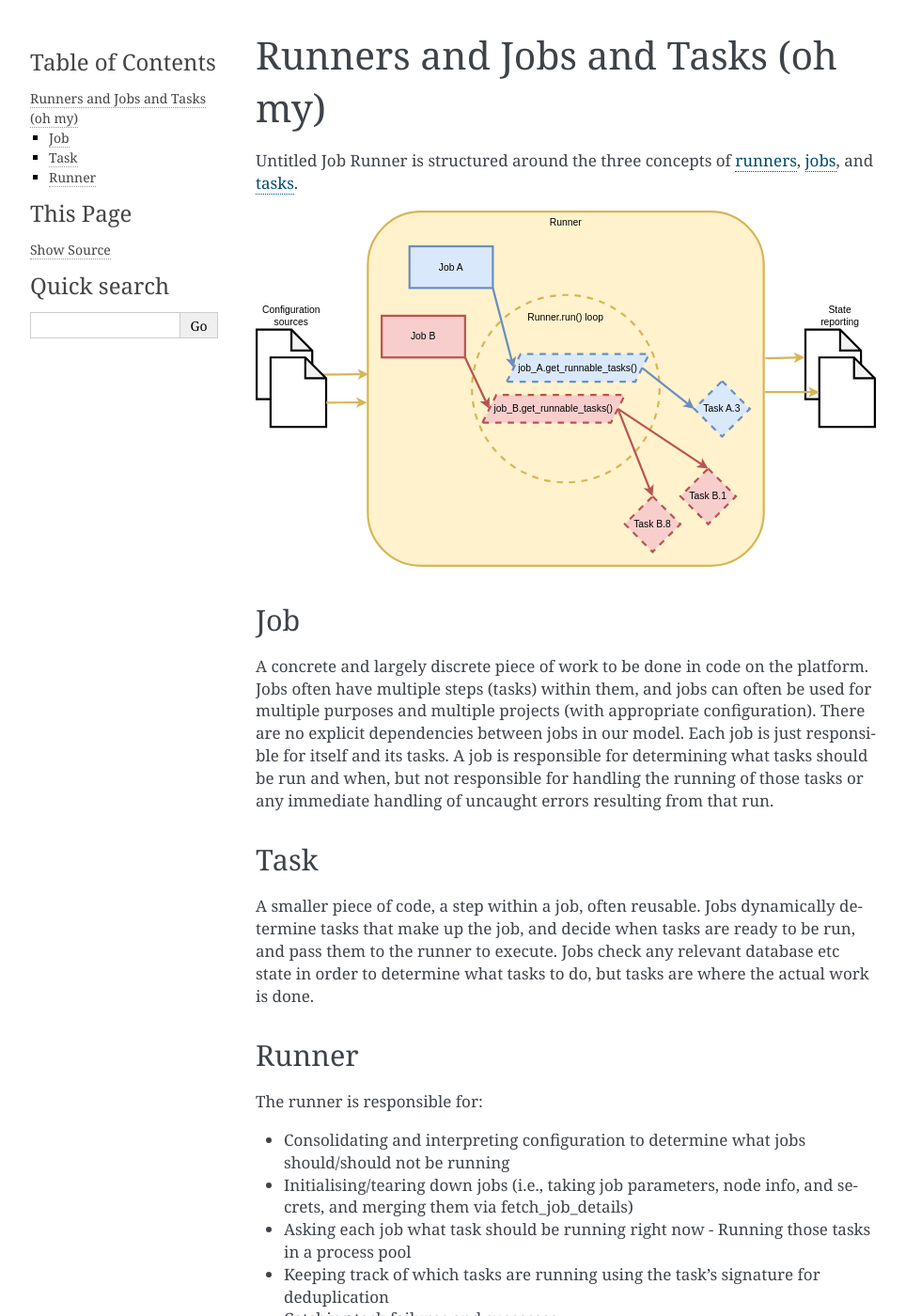
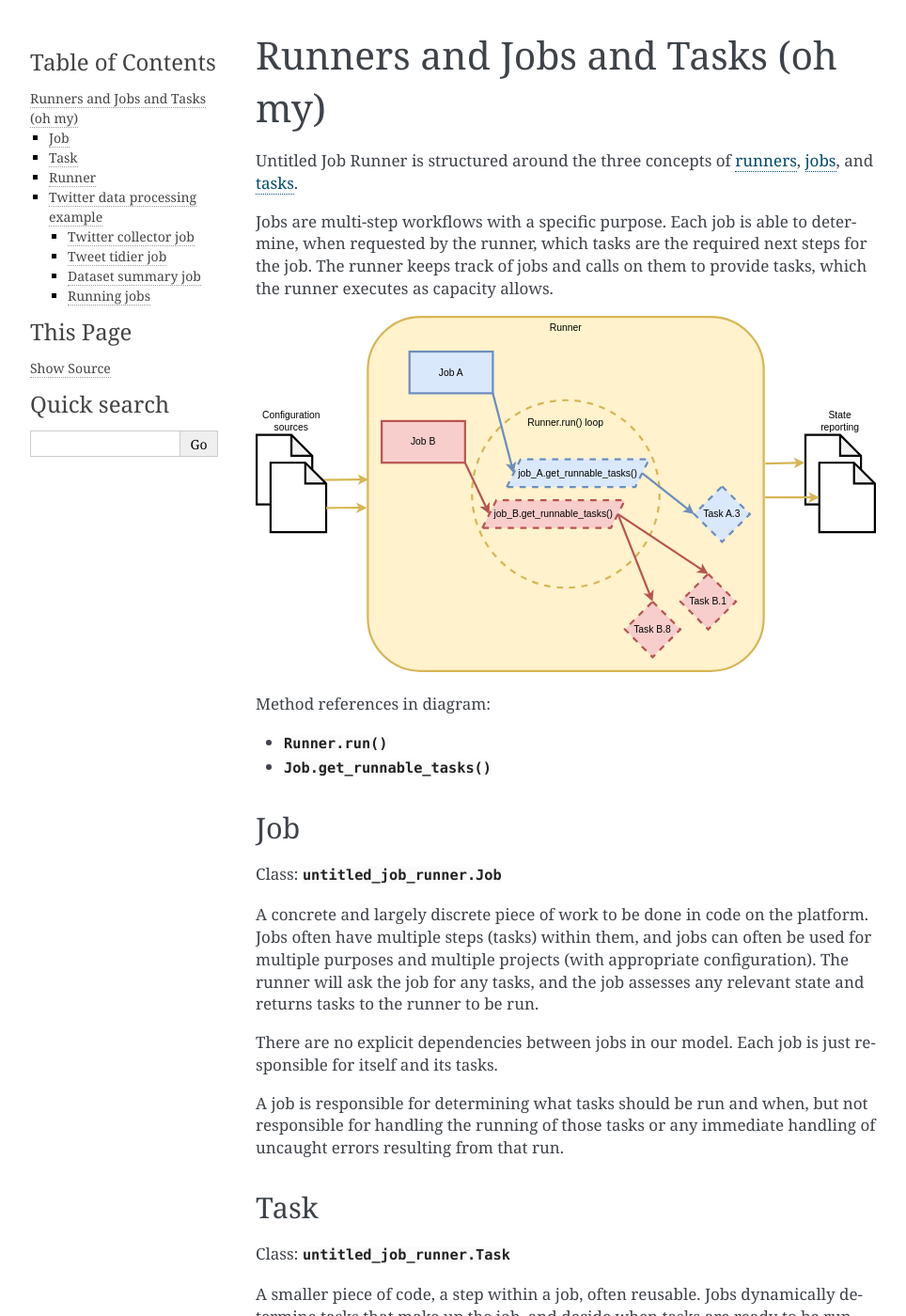
Before and after one commit to QUT-Digital-Observatory/untitled_job_runner, a Sphinx documentation site: the page built from docs/runners_jobs_tasks.rst, in a window 1280 px wide and 1400 px high. Shown: the whole window at 94% size, without its empty margins (148-1112 px from the left). Built offline with Sphinx 7.4.7, drawn with Linux system fonts in a browser that asks for light colours; some of the changed text lies outside the part shown.

Commit message:
Expand core concept docs
Adds example and edits and expands existing docs

```diff
--- a/docs/conf.py
+++ b/docs/conf.py
@@ -43,6 +43,8 @@ templates_path = ["_templates"]
 # This pattern also affects html_static_path and html_extra_path.
 exclude_patterns = ["_build", "Thumbs.db", ".DS_Store"]
 
+# Other config
+primary_domain = "py"
 
 # -- Options for HTML output -------------------------------------------------
 
--- a/docs/runners_jobs_tasks.rst
+++ b/docs/runners_jobs_tasks.rst
@@ -5,40 +5,65 @@ Untitled Job Runner is structured around the three concepts of
 :ref:`runners <runner_concept>`, :ref:`jobs <job_concept>`, and
 :ref:`tasks <task_concept>`.
 
+Jobs are multi-step workflows with a specific purpose. Each job is able to determine,
+when requested by the runner, which tasks are the required next steps for the job. The
+runner keeps track of jobs and calls on them to provide tasks, which the runner executes
+as capacity allows.
+
 .. image:: _images/UJR_runner_loop.*
     :alt: Diagram: The Runner sits at the centre, encompassing Jobs and Tasks. Within
-        the Runner, the Runner.run() loop contains job.get_runnable_tasks() methods for
+        the Runner, the Runner.run loop contains job.get_runnable_tasks methods for
         each job, connecting each job to its tasks. Outside the Runner, configuration
         sources are taken in and state reporting is output.
 
+Method references in diagram:
+
+- :meth:`Runner.run`
+- :meth:`Job.get_runnable_tasks`
+
+
+.. index:: Job
 .. _job_concept:
 
 Job
 ---
+
+Class: :class:`untitled_job_runner.Job`
+
 A concrete and largely discrete piece of work to be done in code on the platform.
 Jobs often have multiple steps (tasks) within them, and jobs can often be used for
-multiple purposes and multiple projects (with appropriate configuration). There are
-no explicit dependencies between jobs in our model. Each job is just responsible for
-itself and its tasks. A job is responsible for determining what tasks should be run
-and when, but not responsible for handling the running of those tasks or any
-immediate handling of uncaught errors resulting from that run.
+multiple purposes and multiple projects (with appropriate configuration). The runner
+will ask the job for any tasks, and the job assesses any relevant state and returns
+tasks to the runner to be run.
+
+There are no explicit dependencies between jobs in our model. Each job is just
+responsible for itself and its tasks.
+
+A job is responsible for determining what tasks should be run and when, but not
+responsible for handling the running of those tasks or any immediate handling of
+uncaught errors resulting from that run.
 
 
+.. index:: Task
 .. _task_concept:
 
 Task
 ----
 
+Class: :class:`untitled_job_runner.Task`
+
 A smaller piece of code, a step within a job, often reusable. Jobs dynamically
 determine tasks that make up the job, and decide when tasks are ready to be run, and
-pass them to the runner to execute. Jobs check any relevant database etc state in
-order to determine what tasks to do, but tasks are where the actual work is done.
+pass them to the runner to execute. The tasks are where the actual work is done.
 
 
+.. index:: Runner
 .. _runner_concept:
 
 Runner
 ------
+
+Class: :class:`untitled_job_runner.Task`
 
 The runner is responsible for:
 
@@ -50,3 +75,61 @@ The runner is responsible for:
   process pool
 - Keeping track of which tasks are running using the task’s signature for deduplication
 - Catching task failures and successes
+
+
+.. _twitter_example:
+
+Twitter data processing example
+-------------------------------
+
+This example is somewhat simplified, but derived from actual usage of Untitled Job
+Runner by the `QUT Digital Observatory <https://www.qut.edu.au/ife/do>`_ to create
+and manage their Twitter data collections.
+
+
+Twitter collector job
+~~~~~~~~~~~~~~~~~~~~~
+
+A Twitter collector job is responsible for fetching and storing data from Twitter. This
+may be used as a continuously running job, or
+as a one-off job. Different instances of this job might collect different data, for
+example results from different Twitter searches.
+
+Tasks:
+
+- Fetch data and store locally, with a given time period between calls (managed by the
+  job)
+- Resolve URLs in tweets
+- Backup/archive local data, when the job decides it's time to back up
+
+Tweet tidier job
+~~~~~~~~~~~~~~~~
+
+This job takes a collection of raw tweet data and transforms the data into a desired
+tidy format (such as in a relational database). This may be a continuously running
+job, picking up any new raw data and adding it to the tidy data archive, or it may be
+a one-off job.
+
+Tasks:
+
+- Check for new raw data and fetch it if necessary
+- Tidy new raw data and store it
+
+Dataset summary job
+~~~~~~~~~~~~~~~~~~~
+
+This job can be run periodically, on a schedule, or manually as a one-off job to
+perform desired queries on tidy data, such as status or summary queries or report
+generation.
+
+Tasks:
+
+- Run specified query on dataset and store results
+- Notify specified targets
+
+Running jobs
+~~~~~~~~~~~~
+
+Jobs may be run by writing scripts specifying jobs and calling LocalJobsRunner on a
+local machine, or on a server using a custom subclass of Runner which has its own
+system of fetching and updating job configuration on the fly.
```
Also changed, not shown: docs/_images/UJR_runner_loop.png (added).
